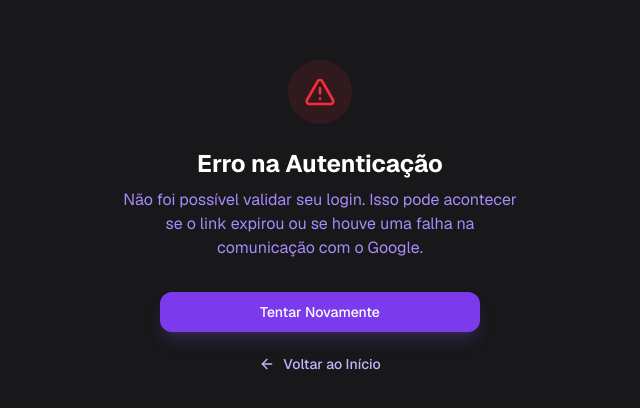
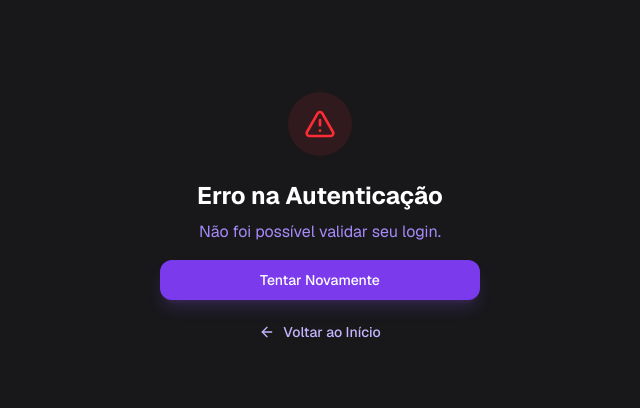
Before and after one commit to placucci22/STUDYMAIS, a Next.js app: page /auth/auth-code-error in a window 1280 px wide. Shown: the part 178-586 px from the top of the page, without its empty margins (320-960 px from the left). Built offline with nearby package versions, Linux system fonts and the light colour scheme; no server answers.

Commit message:
Expose auth error details

```diff
--- a/src/app/auth/auth-code-error/page.tsx
+++ b/src/app/auth/auth-code-error/page.tsx
@@ -2,10 +2,13 @@
 
 import { Button } from '@/components/ui';
 import { AlertTriangle, ArrowLeft } from 'lucide-react';
-import { useRouter } from 'next/navigation';
+import { useRouter, useSearchParams } from 'next/navigation';
+import { Suspense } from 'react';
 
-export default function AuthCodeError() {
+function ErrorContent() {
     const router = useRouter();
+    const searchParams = useSearchParams();
+    const error = searchParams.get('error');
 
     return (
         <div className="min-h-screen bg-void-950 flex flex-col items-center justify-center p-6 text-center">
@@ -15,9 +18,17 @@ export default function AuthCodeError() {
 
             <h1 className="text-2xl font-bold text-white mb-2">Erro na Autenticação</h1>
 
-            <p className="text-neural-400 max-w-md mb-8">
-                Não foi possível validar seu login. Isso pode acontecer se o link expirou ou se houve uma falha na comunicação com o Google.
+            <p className="text-neural-400 max-w-md mb-4">
+                Não foi possível validar seu login.
             </p>
+
+            {error && (
+                <div className="bg-red-500/10 border border-red-500/20 rounded-lg p-4 mb-8 max-w-md w-full">
+                    <p className="text-red-400 text-sm font-mono break-all">
+                        {error}
+                    </p>
+                </div>
+            )}
 
             <div className="flex flex-col gap-3 w-full max-w-xs">
                 <Button
@@ -38,3 +49,11 @@ export default function AuthCodeError() {
         </div>
     );
 }
+
+export default function AuthCodeError() {
+    return (
+        <Suspense fallback={<div>Carregando...</div>}>
+            <ErrorContent />
+        </Suspense>
+    );
+}
--- a/src/app/auth/callback/route.ts
+++ b/src/app/auth/callback/route.ts
@@ -60,9 +60,12 @@ export async function GET(request: Request) {
             } else {
                 return NextResponse.redirect(`${origin}${next}`);
             }
+        } else {
+            console.error('Auth error:', error);
+            return NextResponse.redirect(`${origin}/auth/auth-code-error?error=${encodeURIComponent(error.message)}`);
         }
     }
 
     // return the user to an error page with instructions
-    return NextResponse.redirect(`${origin}/auth/auth-code-error`);
+    return NextResponse.redirect(`${origin}/auth/auth-code-error?error=NoCodeProvided`);
 }
```
